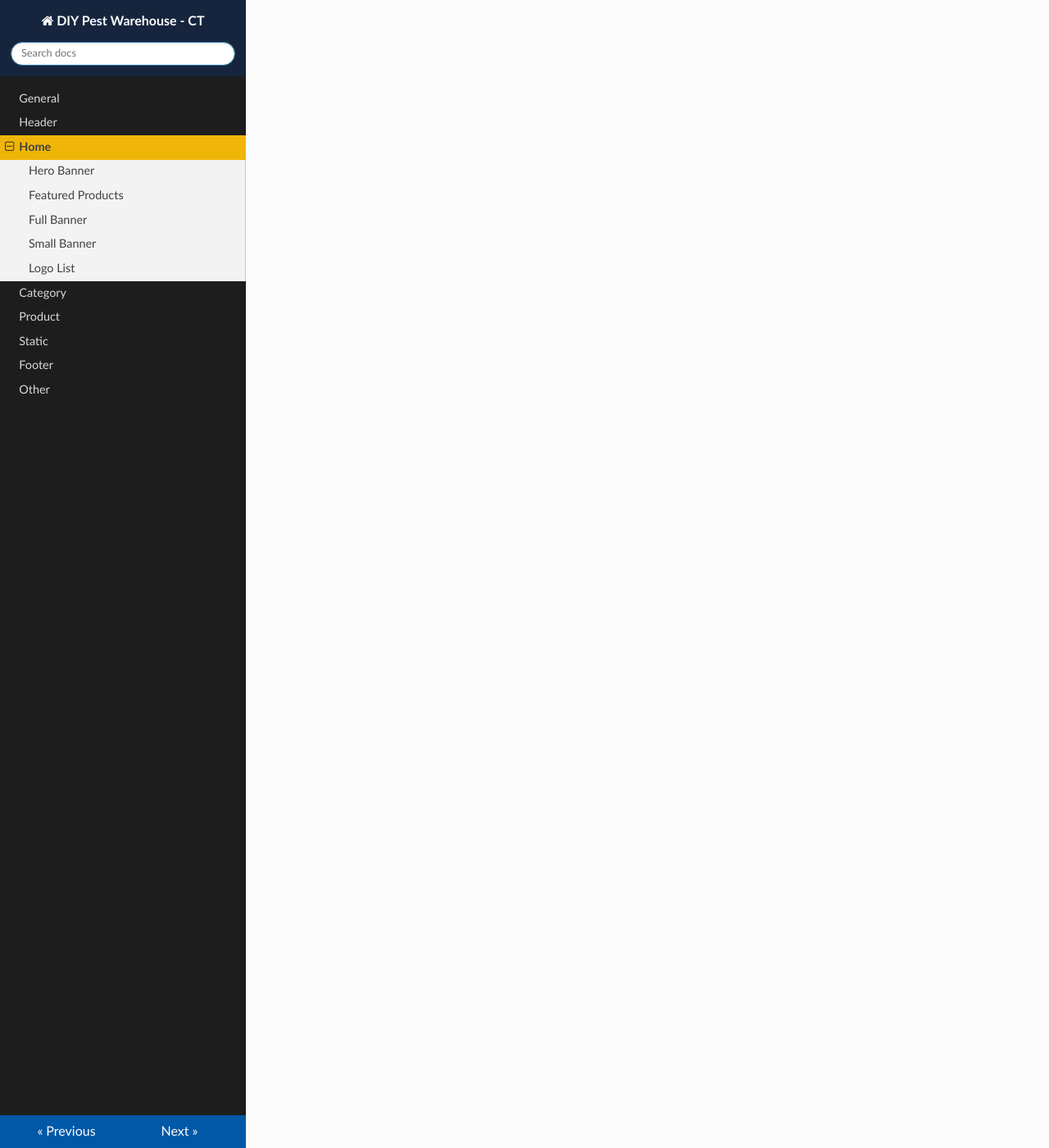
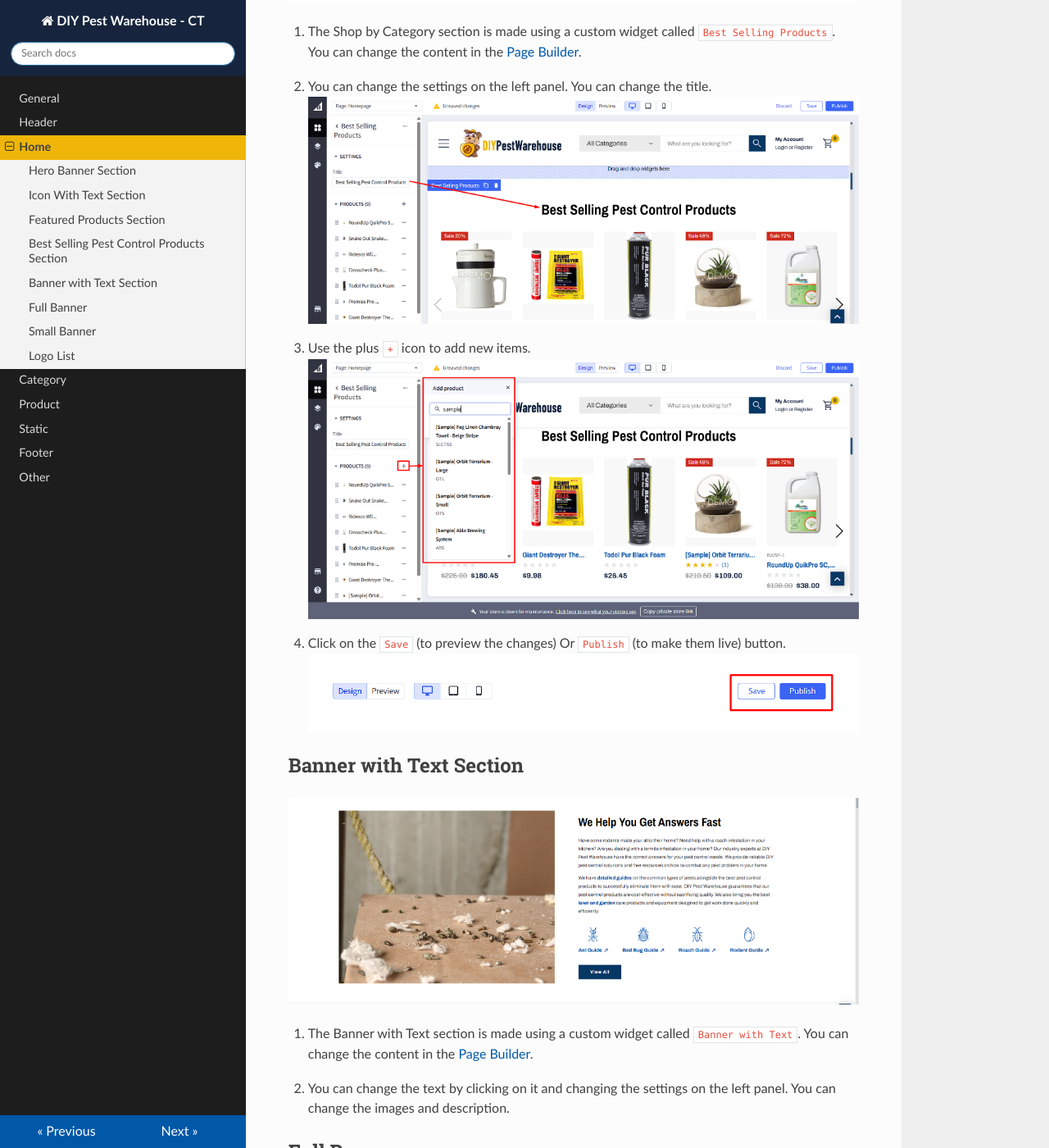
Before and after one commit to coalitiontech/diy-pest-warehouse-doc, an MkDocs documentation site: the page built from docs/home.md, in a window 1280 px wide and 1400 px high, scrolled down 1952 px. Shown: the whole window at 82% size. Built offline with MkDocs 1.6.1, drawn with Linux system fonts in a browser that asks for light colours; nearby versions of some CDN libraries; some of the changed text lies outside the part shown.

Commit message:
working on the homepage doc

```diff
--- a/docs/home.md
+++ b/docs/home.md
@@ -1,23 +1,53 @@
 # Homepage
 The homepage is the main page of the website. It is the first page that the user sees when they visit the website.
 
-## Hero Banner
+## Hero Banner Section
 
+![hero-banner.png](img/hero-banner.png)
 
 The Hero Banner Carousel is using the built-in BigCommerce Home Page Carousel.
 Please follow the <a href="https://support.bigcommerce.com/s/article/Carousel?language=en_US" target="_blank">BigCommerce documentation</a> to see how to manage it.
 Please note that the styles are in the theme and should not be changed unless you are confident in your abilities.
 
-## Featured Products
+## Icon With Text Section
+![home--icon-with=text.png](img/home--icon-with=text.png)
 
+The Icon With Text section is made using a custom widget with an HTML block from the theme called `Block: Icon With Text 1`. You can ready more instructions and even generate a new code following the <a href="https://themes.halothemes.com/documents/bigcommerce-annie-garden/#home_custom_block1" target="_blank">theme's documentation</a>.
+
+## Featured Products Section
+
+![featured.png](img/featured.png)
 
 The Featured Products panel displays products that you have marked as Featured.
 To mark a product as Featured, simply go to the product listing via Products->View, then click on the star symbol on the product you want to display.
 
 ![featured-inst.png](img/featured-inst.png)
 
+## Best Selling Pest Control Products Section
+
+![best-selling.png](img/best-selling.png)
+
+1. The Shop by Category section is made using a custom widget called `Best Selling Products`. You can change the content in the [Page Builder](index.md/#page-builder).
+
+2. You can change the settings on the left panel. You can change the title.
+![best-selling-3.png](img/best-selling-3.png)
+
+2. Use the plus `+` icon to add new items.
+![best-selling-2.png](img/best-selling-2.png)
+
+3. Click on the `Save` (to preview the changes) Or `Publish` (to make them live) button.
+![save-publish.png](img/save-publish.png)
+
+## Banner with Text Section
+![home-text-with-image.png](img/home-text-with-image.png)
+
+1. The Banner with Text section is made using a custom widget called `Banner with Text`. You can change the content in the [Page Builder](index.md/#page-builder).
+
+2. You can change the text by clicking on it and changing the settings on the left panel. You can change the images and description.
+
+
+
 ## Full Banner
-
 
 The full Banner is made using a BigCommerce widget. You can change it in the [Page Builder](index.md/#page-builder).
 
```
Also changed, not shown: docs/img/best-selling-1.png (added), docs/img/best-selling-2.png (added), docs/img/best-selling-3.png (added), docs/img/best-selling.png (added), docs/img/featured.png (added), docs/img/home--icon-with=text.png (added), docs/img/home-text-with-image.png (added), 1 other file.
